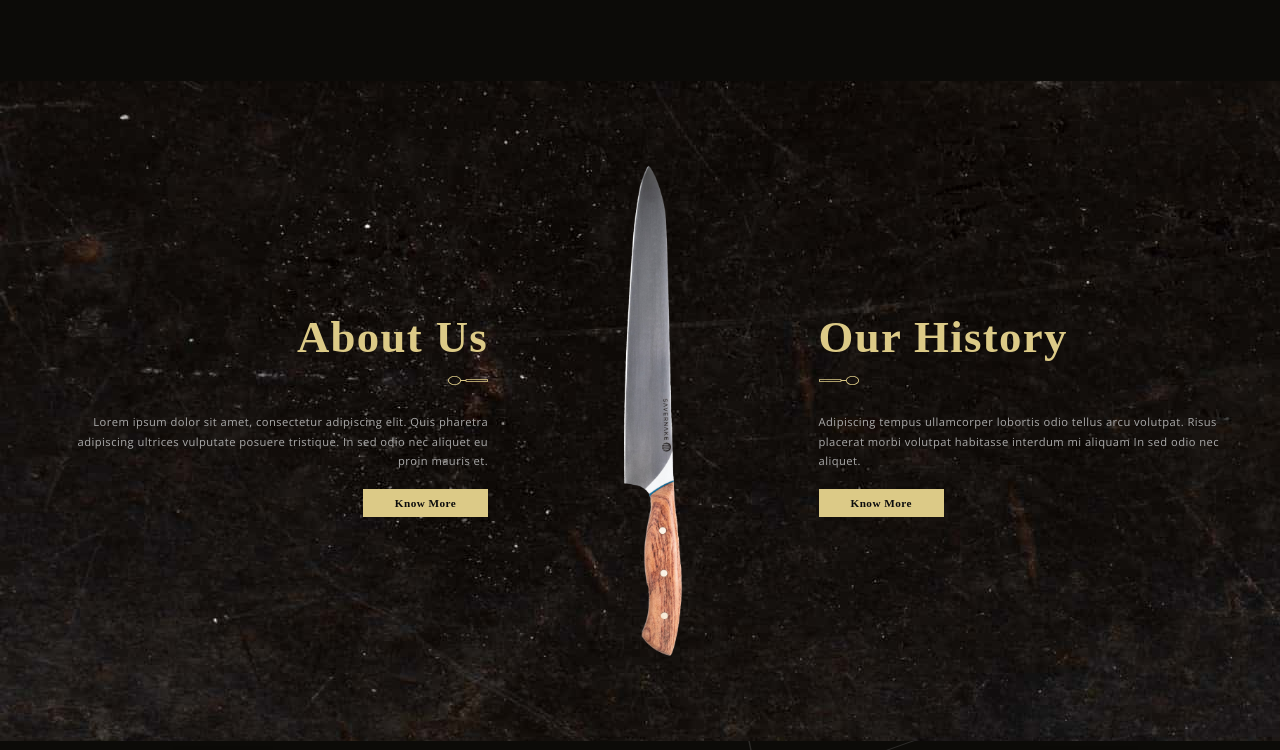
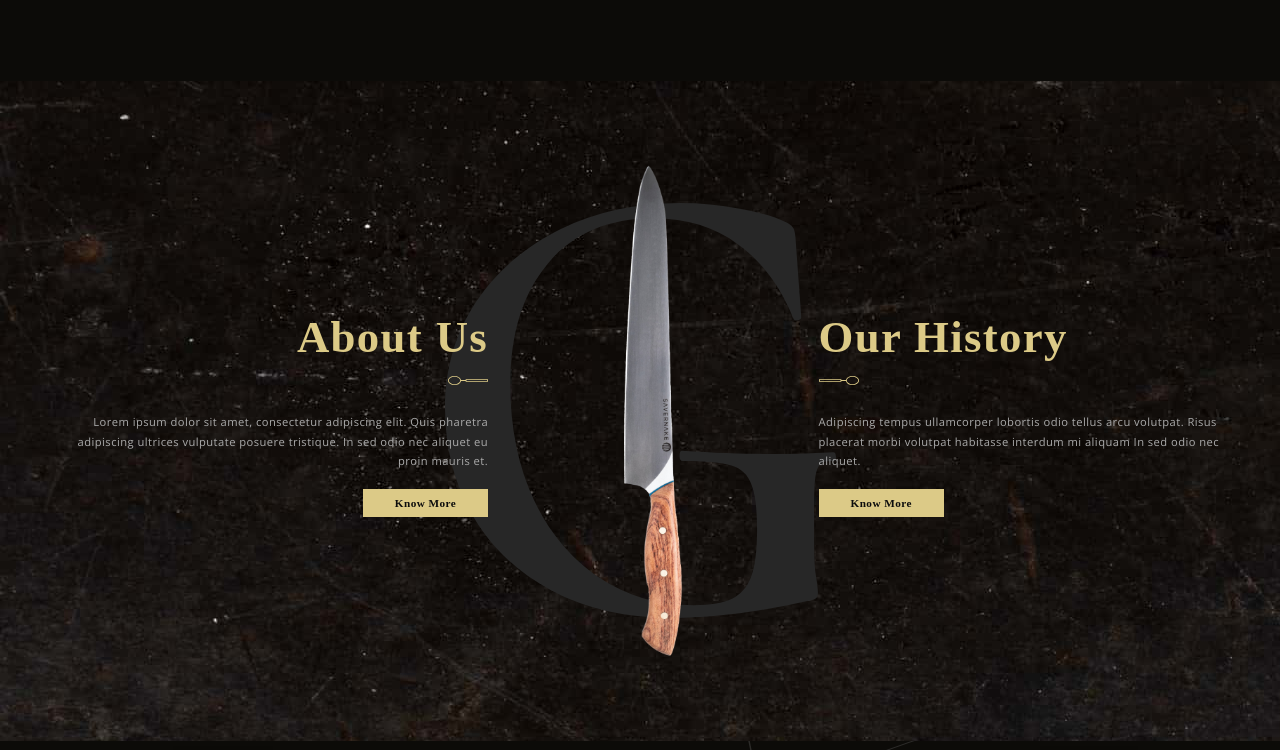
Before and after one commit to EgorKancir/Restaurant-project, a plain HTML site: page index.html in a window 1280 px wide. Shown: the part 738-1488 px from the top of the page. Drawn offline with nearby package versions, Linux system fonts and the light colour scheme; a web font is replaced by a local one.

Commit message:
fix knife chapter

```diff
--- a/src/css/home_style.css
+++ b/src/css/home_style.css
@@ -187,6 +187,9 @@ h1, h2, h3, h4, h5, h6, li, menu {
     justify-content: center;
     gap: 51.8px;
     margin: 84px 0;
+    background-image: url(../image/svg/G.svg);
+    background-repeat: no-repeat;
+    background-position: center;
 }
 .about-restaurant-box{
     text-align: right;
```
